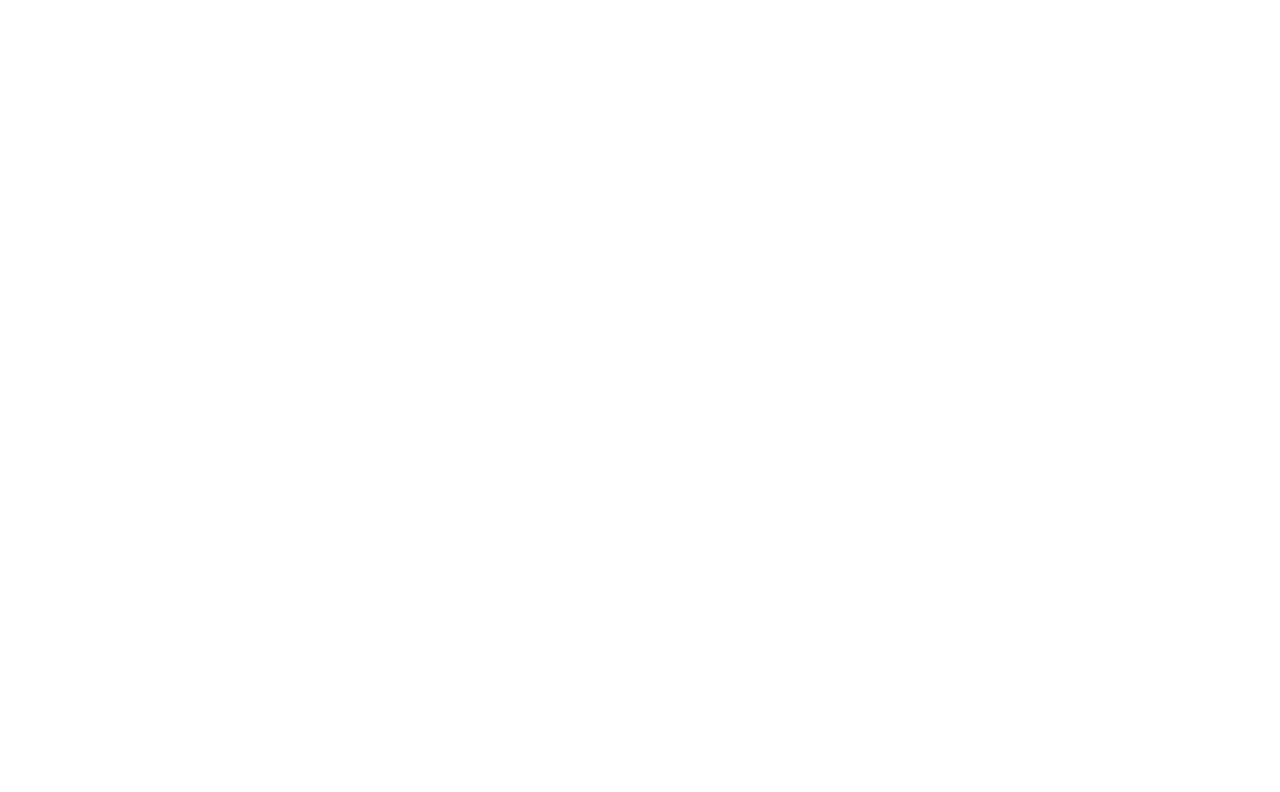
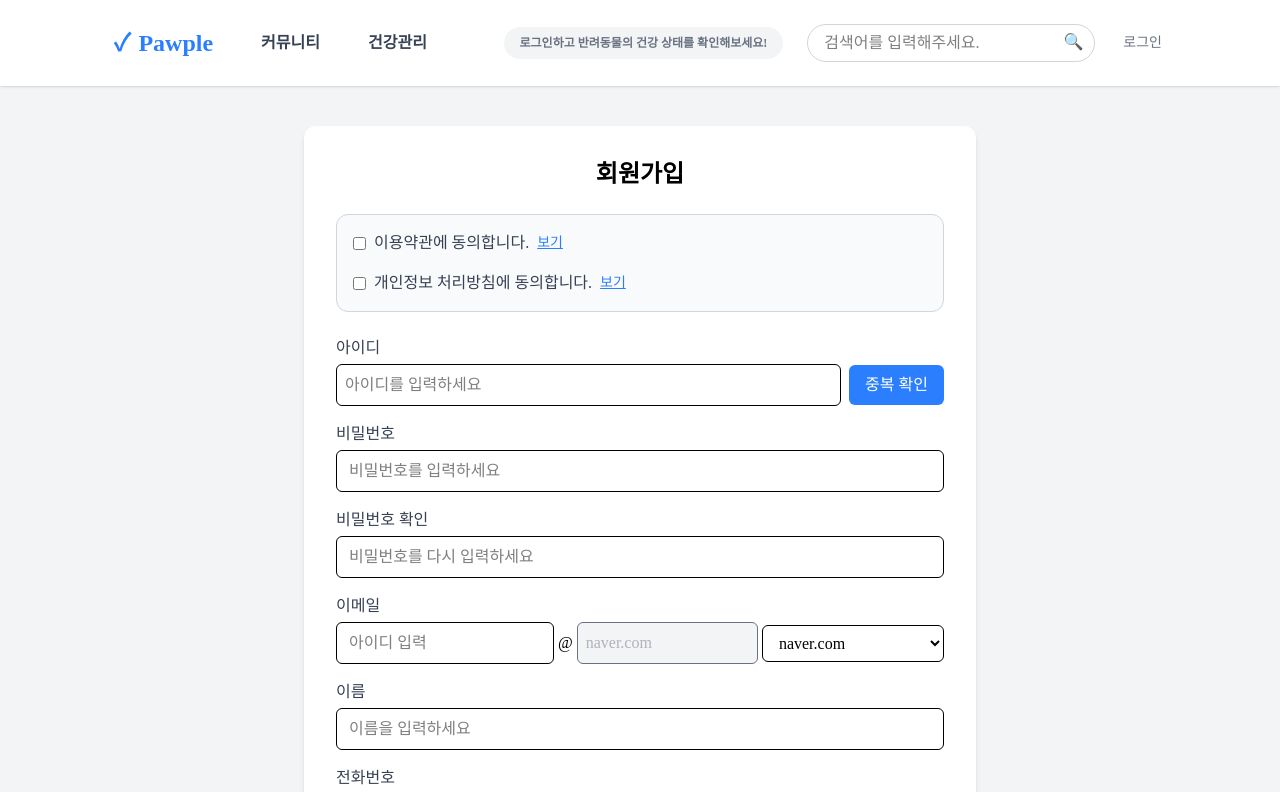
Before and after one commit to Songyonggeun/pawpelfront, a Next.js app: page /signup in a window 1280 px wide. Before the commit this address had no page. Shown: the top 792 px of the page. Built offline with nearby package versions, Linux system fonts and the light colour scheme; a web font is replaced by a local one.

Commit message:
회원가입 수정

```diff
--- a/app/(application)/login/page.jsx
+++ b/app/(application)/login/page.jsx
@@ -61,7 +61,8 @@ export default function LoginPage() {
         )}
 
         <div className="flex justify-center gap-x-5 text-sm text-blue-600 mb-4">
-          <Link href="/signup/Step1" className="hover:underline">회원가입</Link>
+          {/* <Link href="/signup/Step1" className="hover:underline">회원가입</Link> */}
+          <Link href="/signup" className="hover:underline">회원가입</Link>
           <Link href="/find/findid" className="hover:underline">아이디 찾기</Link>
         </div>
 
--- /dev/null
+++ b/app/(application)/signup/page.jsx
@@ -0,0 +1,257 @@
+"use client";
+
+import { useState, useEffect } from "react";
+import { useRouter } from "next/navigation";
+
+import UsernameInput from "@/components/(Inputs)/UserNameInput";
+import EmailInput from "@/components/(Inputs)/EmailInput";
+import NameInput from "@/components/(Inputs)/NameInput";
+import PhoneInput from "@/components/(Inputs)/PhoneInput";
+import PasswordInput from "@/components/(Inputs)/PasswordInput";
+
+export default function SignUpUnified() {
+  const router = useRouter();
+
+  // 약관 동의 상태
+  const [isTermsAgreed, setIsTermsAgreed] = useState(false);
+  const [isPrivacyAgreed, setIsPrivacyAgreed] = useState(false);
+  const isAgreed = isTermsAgreed && isPrivacyAgreed;
+
+  // 모달
+  const [showTermsModal, setShowTermsModal] = useState(false);
+  const [showPrivacyModal, setShowPrivacyModal] = useState(false);
+
+  // 입력 필드
+  const [username, setUsername] = useState("");
+  const [isUsernameChecked, setIsUsernameChecked] = useState(false);
+
+  const [email, setEmail] = useState("");
+  const [emailUsername, setEmailUsername] = useState("");
+  const [emailDomain, setEmailDomain] = useState("naver.com");
+  const [customEmailDomain, setCustomEmailDomain] = useState("");
+
+  const [password, setPassword] = useState("");
+  const [confirmPassword, setConfirmPassword] = useState("");
+  const [passwordError, setPasswordError] = useState("");
+
+  const [name, setName] = useState("");
+  const [phone, setPhone] = useState("");
+
+  useEffect(() => {
+    if (confirmPassword && password !== confirmPassword) {
+      setPasswordError("비밀번호가 일치하지 않습니다.");
+    } else {
+      setPasswordError("");
+    }
+  }, [password, confirmPassword]);
+
+  useEffect(() => {
+    const domain =
+      emailDomain === "custom" ? customEmailDomain.trim() : emailDomain.trim();
+    if (emailUsername && domain) {
+      setEmail(`${emailUsername}@${domain}`);
+    } else {
+      setEmail("");
+    }
+  }, [emailUsername, emailDomain, customEmailDomain]);
+
+  const handleSubmit = async (e) => {
+    e.preventDefault();
+
+    if (!isAgreed) {
+      alert("모든 약관에 동의해주세요.");
+      return;
+    }
+
+    if (
+      !username ||
+      !emailUsername ||
+      (emailDomain === "custom" && !customEmailDomain.trim()) ||
+      !password ||
+      !confirmPassword ||
+      !name.trim() ||
+      !phone.trim()
+    ) {
+      alert("모든 항목을 입력해주세요.");
+      return;
+    }
+
+    if (!isUsernameChecked) {
+      alert("아이디 중복 확인을 해주세요.");
+      return;
+    }
+
+    if (password !== confirmPassword) {
+      alert("비밀번호가 일치하지 않습니다.");
+      return;
+    }
+
+    try {
+      const response = await fetch(
+        `${process.env.NEXT_PUBLIC_SPRING_SERVER_URL}/permit/auth/signup`,
+        {
+          method: "POST",
+          headers: { "Content-Type": "application/json" },
+          body: JSON.stringify({
+            name: username,
+            pass: password,
+            socialName: name,
+            email: email,
+            phoneNumber: phone.replace(/-/g, "")
+          }),
+          credentials: "include"
+        }
+      );
+
+      if (response.ok) {
+        alert("회원가입이 완료되었습니다.");
+        router.push("/signup/Welcome");
+      } else {
+        const result = await response.json();
+        switch (result.message) {
+          case "username_exists":
+            alert("이미 사용 중인 아이디입니다.");
+            break;
+          case "email_exists":
+            alert("이미 사용 중인 이메일입니다.");
+            break;
+          case "phone_exists":
+            alert("이미 사용 중인 전화번호입니다.");
+            break;
+          case "empty_input":
+            alert("입력되지 않은 항목이 있습니다.");
+            break;
+          default:
+            alert(result.message || "회원가입에 실패했습니다.");
+        }
+      }
+    } catch (err) {
+      console.error("회원가입 실패:", err);
+      alert("서버 오류가 발생했습니다.");
+    }
+  };
+
+  return (
+    <div className="flex flex-col justify-start items-center min-h-screen bg-gray-100 py-10 px-4">
+      <div className="bg-white p-8 rounded-xl shadow-md w-full max-w-2xl">
+        <h1 className="text-2xl font-semibold mb-6 text-center">회원가입</h1>
+
+        {/* 약관 동의 섹션 */}
+        <div className="space-y-4 mb-6 border border-gray-300 rounded-xl p-4 bg-gray-50">
+          <div className="flex items-center">
+            <input
+              type="checkbox"
+              checked={isTermsAgreed}
+              onChange={() => setIsTermsAgreed((prev) => !prev)}
+              className="mr-2"
+              id="termsCheckbox"
+            />
+            <label htmlFor="termsCheckbox" className="text-gray-700 cursor-pointer">
+              이용약관에 동의합니다.
+            </label>
+            <button
+              onClick={() => setShowTermsModal(true)}
+              className="ml-2 text-blue-500 text-sm underline"
+            >
+              보기
+            </button>
+          </div>
+          <div className="flex items-center">
+            <input
+              type="checkbox"
+              checked={isPrivacyAgreed}
+              onChange={() => setIsPrivacyAgreed((prev) => !prev)}
+              className="mr-2"
+              id="privacyCheckbox"
+            />
+            <label htmlFor="privacyCheckbox" className="text-gray-700 cursor-pointer">
+              개인정보 처리방침에 동의합니다.
+            </label>
+            <button
+              onClick={() => setShowPrivacyModal(true)}
+              className="ml-2 text-blue-500 text-sm underline"
+            >
+              보기
+            </button>
+          </div>
+        </div>
+
+        {/* 회원가입 폼 */}
+        <form onSubmit={handleSubmit} className="space-y-4">
+          <UsernameInput
+            username={username}
+            setUsername={setUsername}
+            isChecked={isUsernameChecked}
+            setIsChecked={setIsUsernameChecked}
+          />
+          <PasswordInput
+            password={password}
+            setPassword={setPassword}
+            confirmPassword={confirmPassword}
+            setConfirmPassword={setConfirmPassword}
+            passwordError={passwordError}
+          />
+          <EmailInput
+            email={email}
+            setEmail={setEmail}
+            emailUsername={emailUsername}
+            setEmailUsername={setEmailUsername}
+            emailDomain={emailDomain}
+            setEmailDomain={setEmailDomain}
+            customEmailDomain={customEmailDomain}
+            setCustomEmailDomain={setCustomEmailDomain}
+          />
+          <NameInput name={name} setName={setName} />
+          <PhoneInput phone={phone} setPhone={setPhone} />
+          <button
+            type="submit"
+            disabled={!isAgreed}
+            className={`w-full py-2 rounded-lg transition ${
+              isAgreed
+                ? "bg-blue-500 hover:bg-blue-600 text-white"
+                : "bg-gray-300 text-gray-500 cursor-not-allowed"
+            }`}
+          >
+            회원가입
+          </button>
+        </form>
+      </div>
+
+      {/* 이용약관 모달 */}
+      {showTermsModal && (
+        <div className="fixed inset-0 flex justify-center items-center bg-black bg-opacity-50 z-50">
+          <div className="bg-white p-6 rounded-lg w-11/12 max-w-lg">
+            <h2 className="text-xl font-semibold mb-4">이용약관</h2>
+            <p className="text-sm mb-4">
+              여기에 이용약관 내용을 입력하세요.
+            </p>
+            <button
+              onClick={() => setShowTermsModal(false)}
+              className="w-full bg-blue-500 text-white py-2 rounded-lg"
+            >
+              닫기
+            </button>
+          </div>
+        </div>
+      )}
+
+      {/* 개인정보처리방침 모달 */}
+      {showPrivacyModal && (
+        <div className="fixed inset-0 flex justify-center items-center bg-black bg-opacity-50 z-50">
+          <div className="bg-white p-6 rounded-lg w-11/12 max-w-lg">
+            <h2 className="text-xl font-semibold mb-4">개인정보 처리방침</h2>
+            <p className="text-sm mb-4">
+              여기에 개인정보 처리방침 내용을 입력하세요.
+            </p>
+            <button
+              onClick={() => setShowPrivacyModal(false)}
+              className="w-full bg-blue-500 text-white py-2 rounded-lg"
+            >
+              닫기
+            </button>
+          </div>
+        </div>
+      )}
+    </div>
+  );
+}
```
